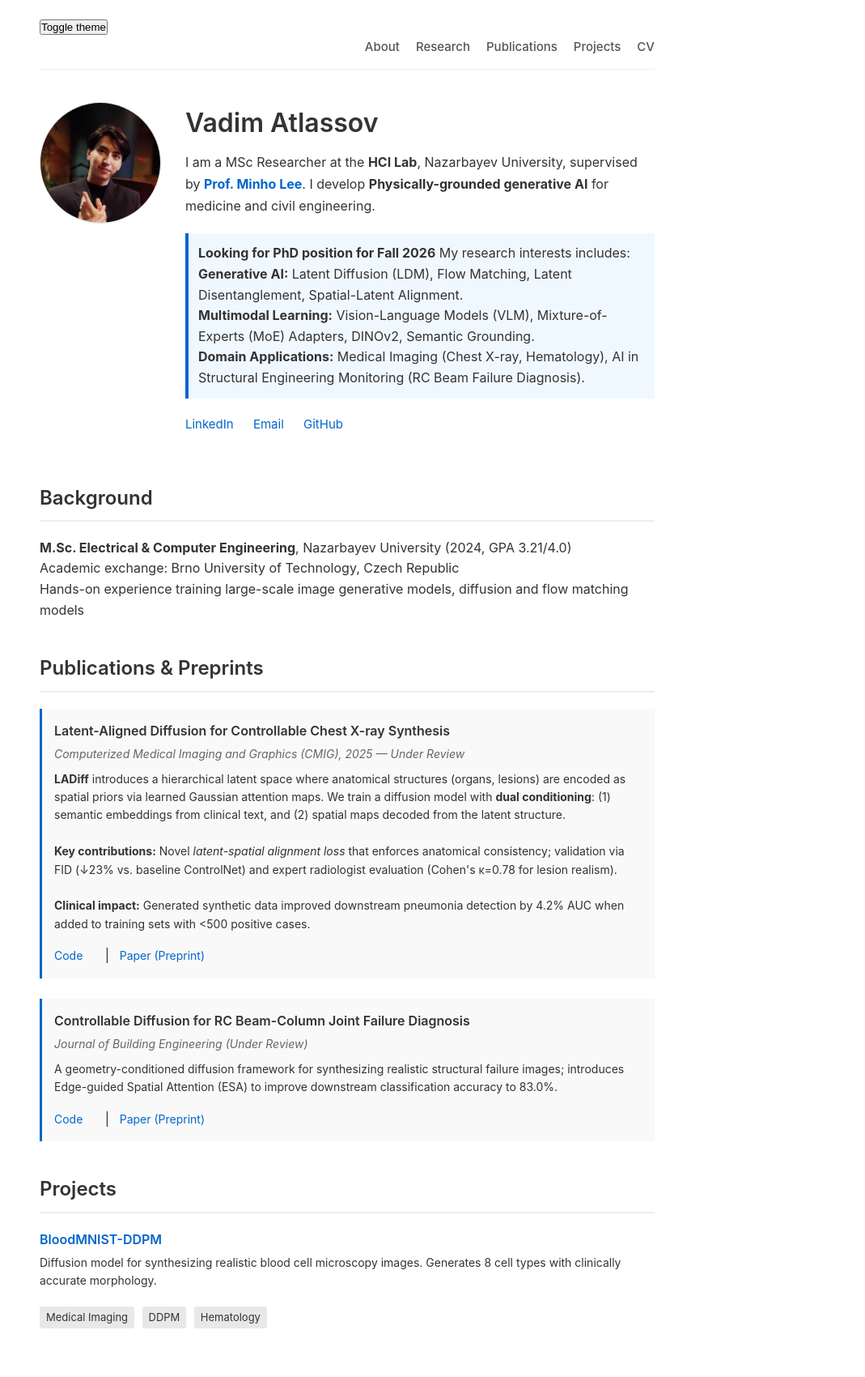
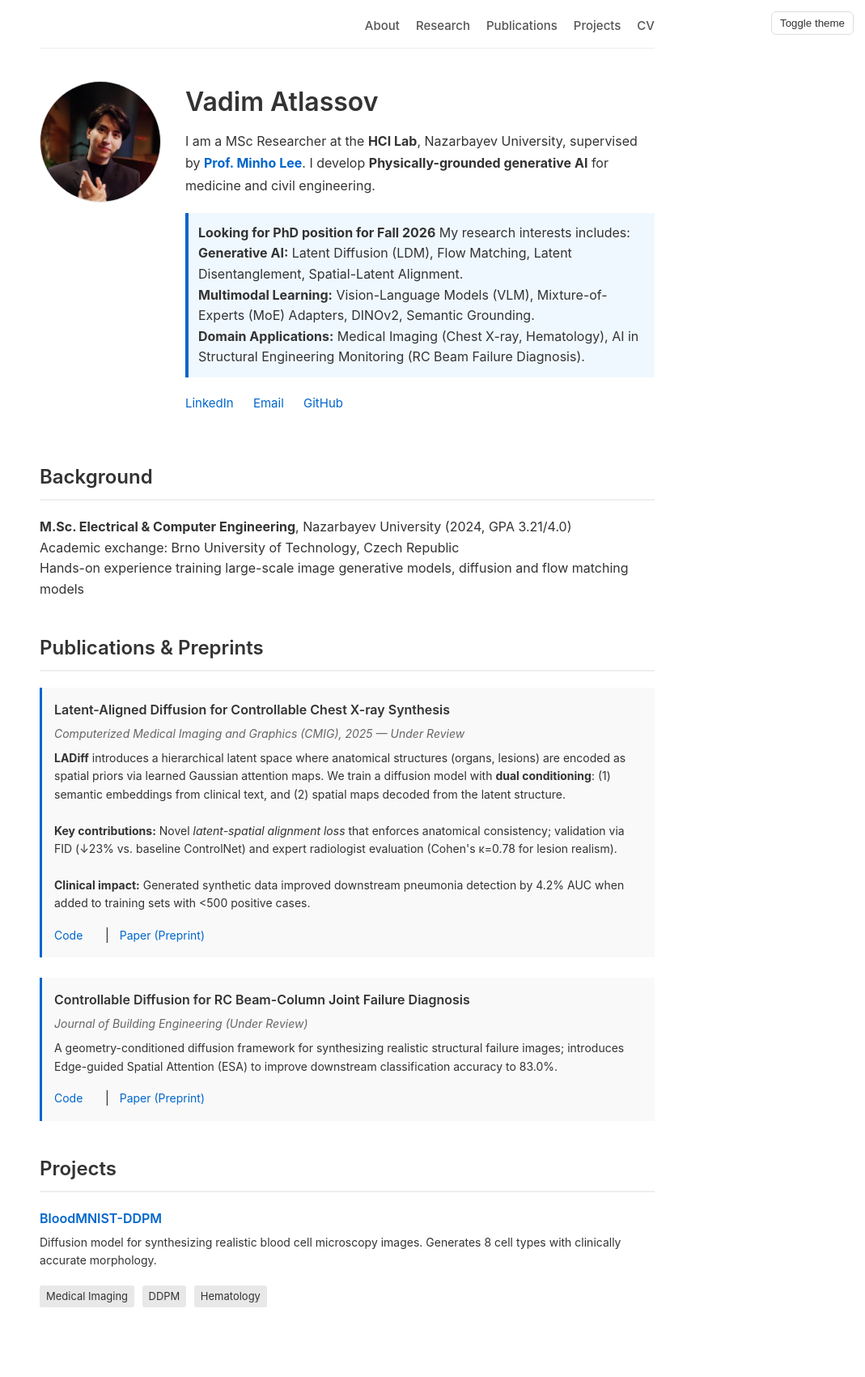
Before and after one commit to Vadim-ATL/Vadim-ATL.github.io, a Jekyll site: the page built from index.md, in a window 1280 px wide. Shown: the whole page at 81% size, without its empty margins (211-1280 px from the left). Built offline with Jekyll 4.4.1, drawn with Linux system fonts in a browser that asks for light colours; after the commit the page ends 1674 px from its top, so only the background shows below that.

Commit message:
Update default.html

```diff
--- a/_layouts/default.html
+++ b/_layouts/default.html
@@ -30,6 +30,18 @@
             color: #555;
             font-size: 15px;
             font-weight: 500;
+        }
+        .theme-toggle {
+          position: fixed;
+          top: 14px;
+          right: 14px;
+          z-index: 1000;
+          border: 1px solid #ddd;
+          background: #fff;
+          color: #333;
+          border-radius: 6px;
+          padding: 6px 10px;
+          cursor: pointer;
         }
         ul {
             list-style-type: none;
```
